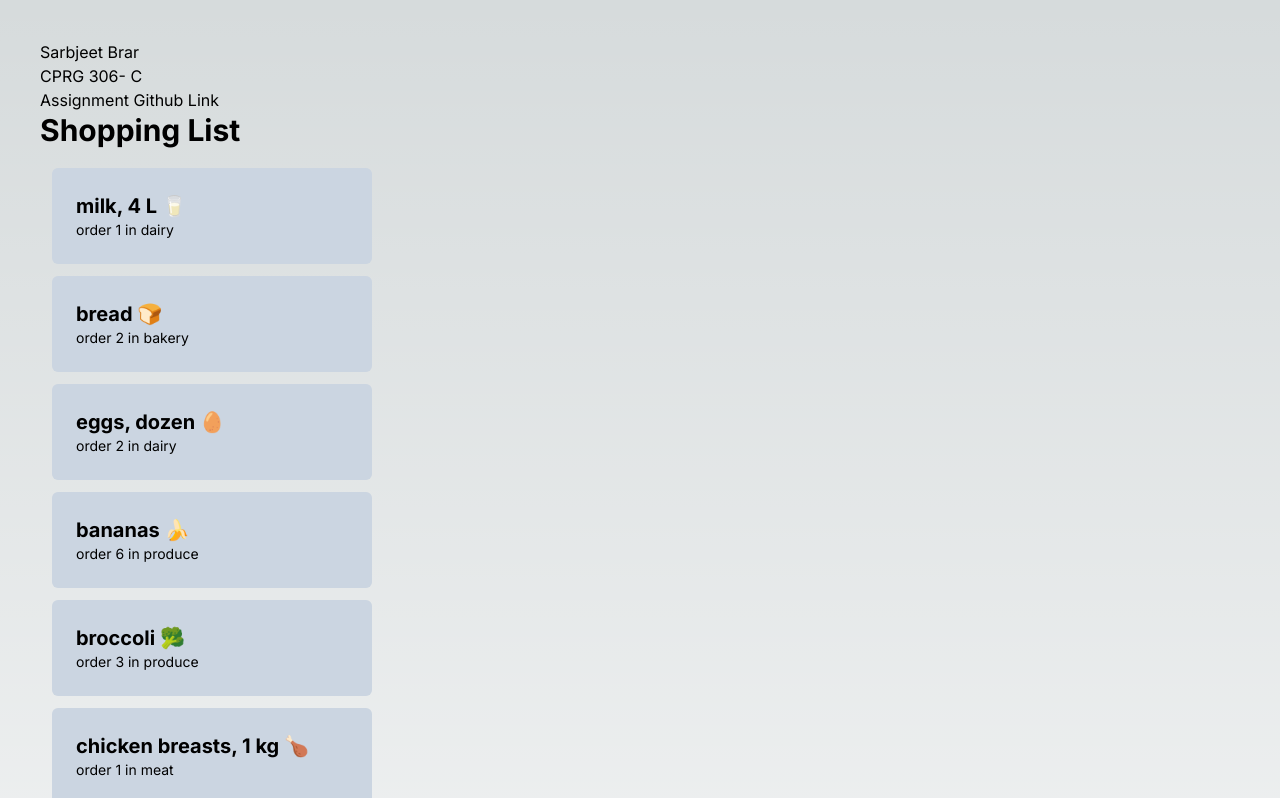
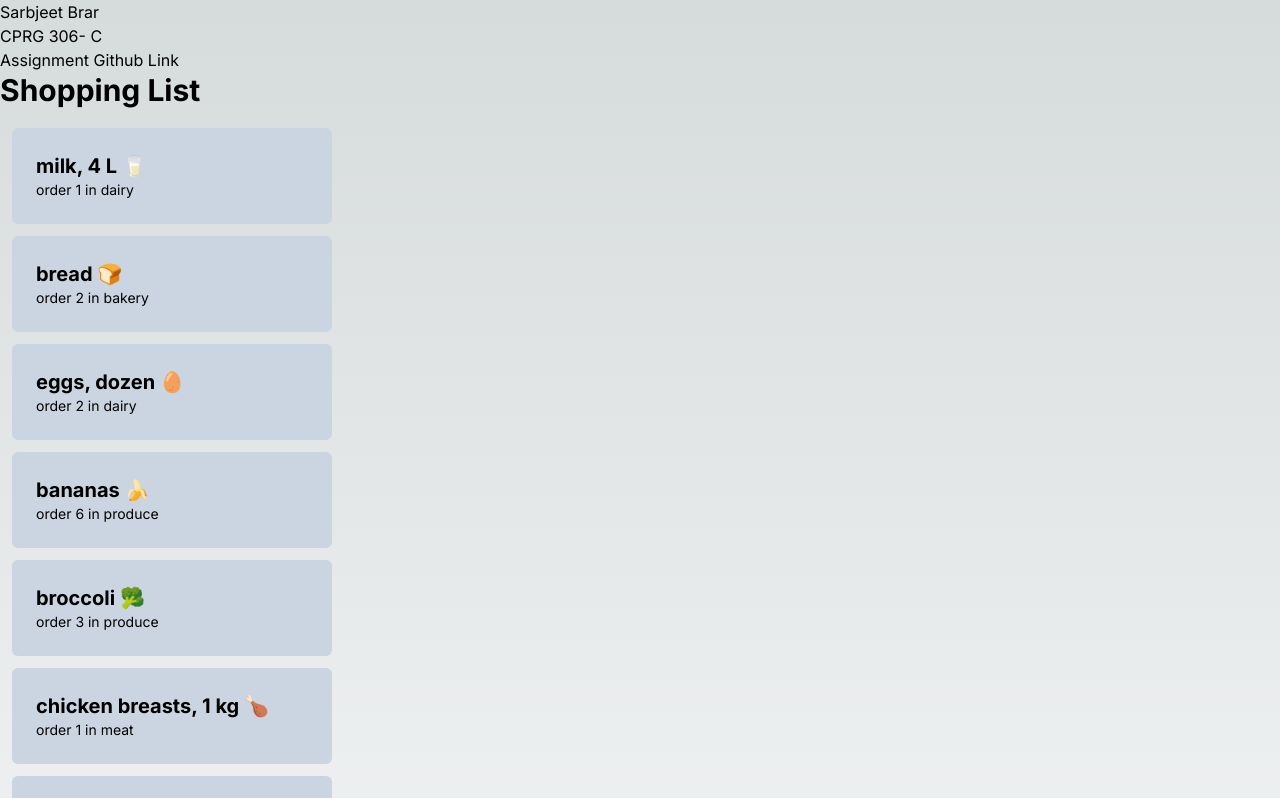
Before and after one commit to sarbjee/cprg306-assignments, a Next.js app: page /week3 in a window 1280 px wide. Shown: the top 798 px of the page. Built offline with nearby package versions, Linux system fonts and the light colour scheme.

Commit message:
css Tailwind fix

```diff
--- a/app/week3/page.js
+++ b/app/week3/page.js
@@ -4,7 +4,7 @@ import StudentInfo from "../week2/studentInfo";
 
 export default function Page(){
     return(
-        <main className="justify-center m-10">
+        <main className="justify-center">
             <StudentInfo/>
             <ItemList />
 
```
